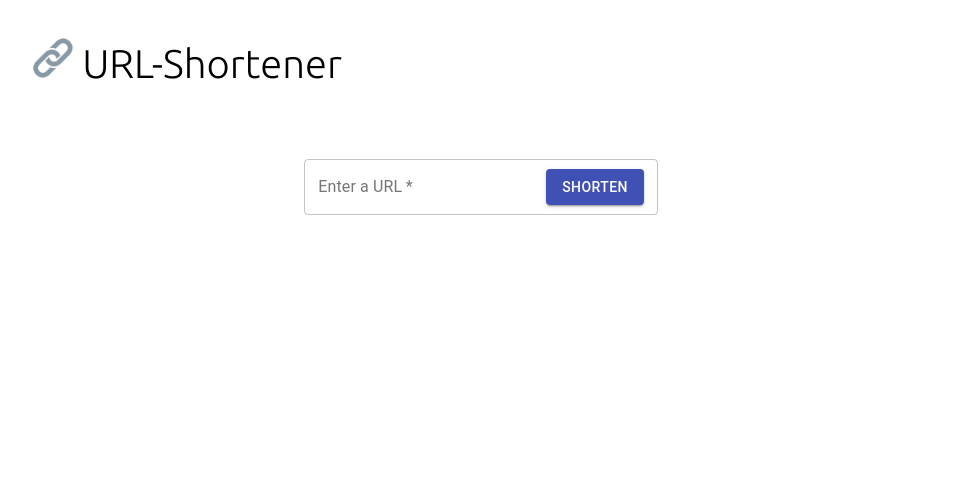
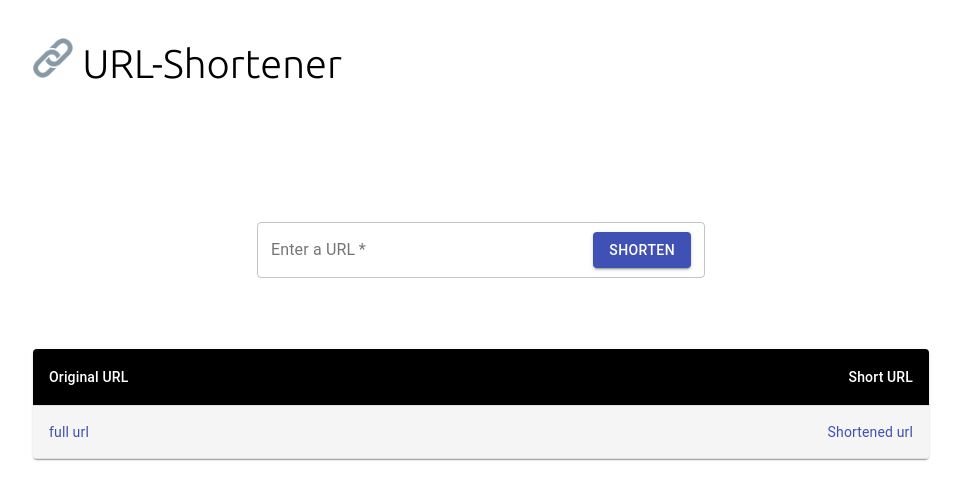
Before and after one commit to SandeepKrSuman/url-shortener, a React (Create React App) app: page / in a window 1280 px wide. Shown: the top 500 px of the page, without its empty margins (159-1120 px from the left). Built offline with nearby package versions, Linux system fonts and the light colour scheme.

Commit message:
initialized container component for utilizing api

```diff
--- a/src/App.js
+++ b/src/App.js
@@ -1,5 +1,5 @@
 import MyNavbar from "./components/Navbar/Navbar";
-import Form from "./components/Form/Form";
+import Container from "./components/Container/Container";
 
 import "./App.css";
 
@@ -7,7 +7,7 @@ function App() {
   return (
     <div className="container-fluid">
       <MyNavbar />
-      <Form />
+      <Container />
     </div>
   );
 }
--- /dev/null
+++ b/src/components/Container/Container.css
@@ -0,0 +1,4 @@
+.contain {
+  margin-top: 15%;
+  text-align: center;
+}
--- /dev/null
+++ b/src/components/Container/Container.js
@@ -0,0 +1,44 @@
+import React, {useState} from "react";
+import Form from "../Form/Form";
+import Table from "../Table/Table";
+
+import './Container.css';
+
+
+function Container(){
+
+    const [display, setDisplay] = useState(false);
+    const [inputTxt, setInputTxt] = useState("");
+    const [apiData, setApiData] = useState(null);
+    const [isLoading, setLoading] = useState(false);
+    const [isError, setError] = useState(false);
+
+    const url = '';
+
+    function handleChange(event){
+        setInputTxt(event.target.value);
+    }
+
+    function handleSubmit(event){
+        setError(false);
+        setLoading(true);
+        if(inputTxt !== ""){
+            //post operation
+        }
+        else{
+            setLoading(false);
+        }
+        event.preventDefault();
+        setDisplay(true);
+      }
+
+      return (
+        <div class="contain">
+        <Form handleSubmit={handleSubmit} handleChange={handleChange} inputTxt={inputTxt} />
+        <Table />
+        </div>
+    );
+
+}
+
+export default Container;
--- a/src/components/Form/Form.css
+++ b/src/components/Form/Form.css
@@ -1,4 +1,9 @@
 .formstyle {
-    margin: 8% 0;
-    text-align: center;
+  margin: 8% 0;
+  text-align: center;
+}
+@media (min-width: 767.6px) {
+  .textfield-style {
+    width: 50%;
   }
+}
--- a/src/components/Form/Form.js
+++ b/src/components/Form/Form.js
@@ -4,13 +4,15 @@ import Button from '@material-ui/core/Button';
 
 import './Form.css';
 
-function Form() {
+function Form(props) {
     return (
-        <form className="formstyle" noValidate autoComplete="off">
+        <form className="formstyle" noValidate autoComplete="off" onSubmit={props.handleSubmit}>
             <TextField
                 className="textfield-style"
                 required
                 type="url"
+                onChange={props.handleChange}
+                value={props.inputTxt}
                 id="outlined-basic"
                 label="Enter a URL"
                 variant="outlined"
```
